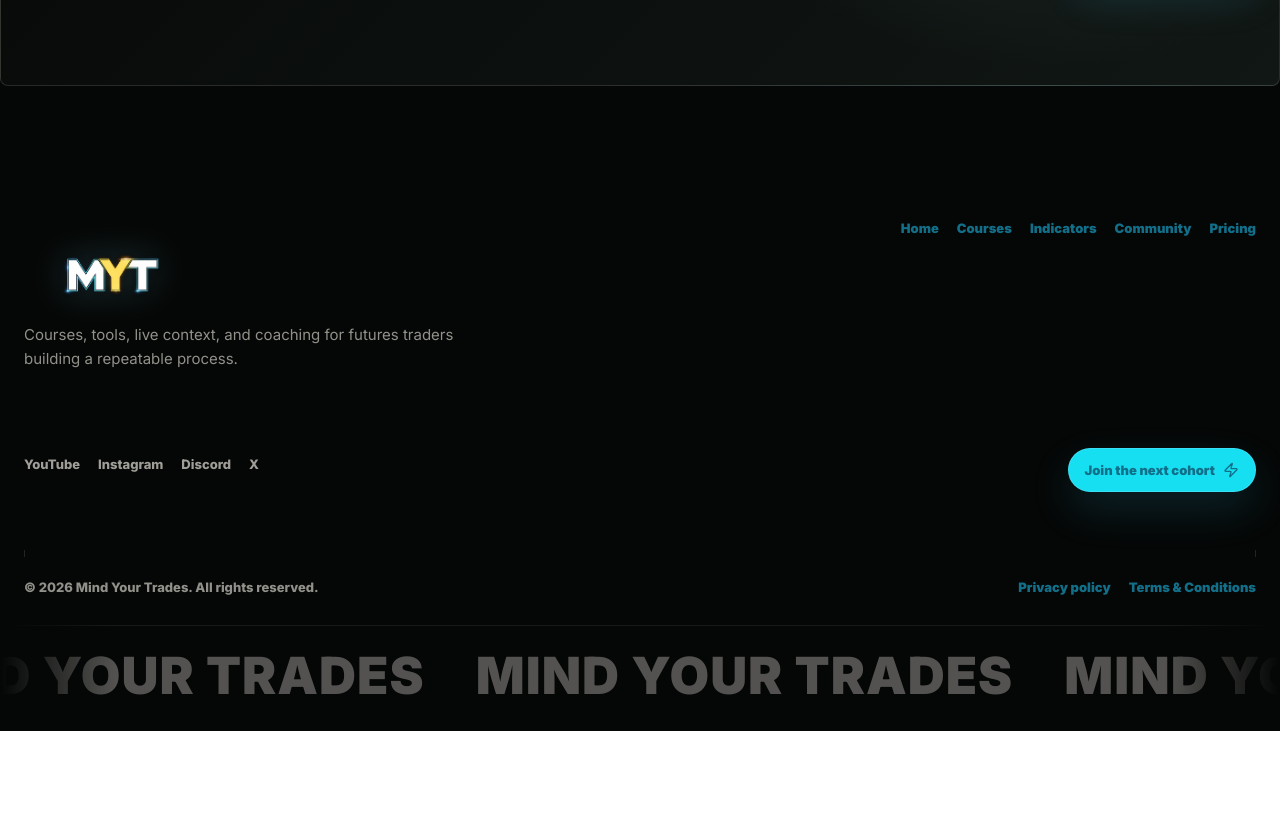
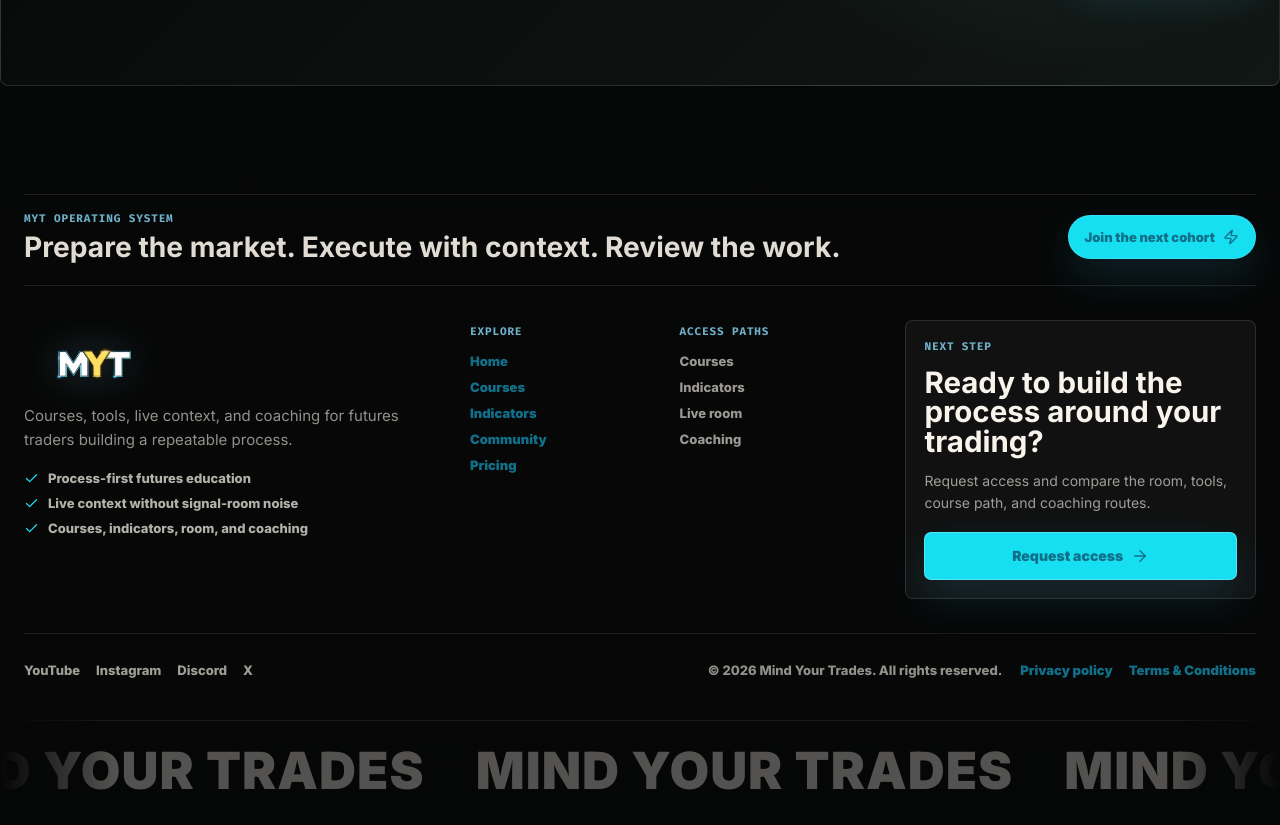
Before and after one commit to CodoWIzard/xentro-trading-template-clone, a Next.js app: page / in a window 1280 px wide. Shown: the part 5300-6125 px from the top of the page. Before the commit the page ends 6031 px from the top, so only its background shows below. Built offline with nearby package versions, Linux system fonts and the light colour scheme.

Commit message:
Redesign footer layout

```diff
--- a/app/[[...path]]/page.tsx
+++ b/app/[[...path]]/page.tsx
@@ -168,6 +168,12 @@
 ];
 
 const footerSocial = ["YouTube", "Instagram", "Discord", "X"];
+
+const footerHighlights = [
+  "Process-first futures education",
+  "Live context without signal-room noise",
+  "Courses, indicators, room, and coaching"
+];
 
 const learningDetails = {
   indicators: {
@@ -665,7 +671,18 @@
       <div className="myt-footer-container">
         <div className="footer_inner">
           <div className="footer_body">
-            <div className="footer_top">
+            <div className="footer_summary">
+              <div>
+                <span>MYT operating system</span>
+                <strong>Prepare the market. Execute with context. Review the work.</strong>
+              </div>
+              <Link className="footer_cta" href="/pricing">
+                Join the next cohort
+                <Zap size={16} aria-hidden />
+              </Link>
+            </div>
+
+            <div className="footer_grid">
               <div className="footer_main">
                 <Link aria-label="Mind Your Trades home" className="footer_logo-link" href="/">
                   <Image src="/brand/myt-logo.png" alt="MYT" width={360} height={151} />
@@ -674,9 +691,18 @@
                   Courses, tools, live context, and coaching for futures traders building a
                   repeatable process.
                 </p>
+                <ul className="footer_highlights" aria-label="Mind Your Trades footer highlights">
+                  {footerHighlights.map((item) => (
+                    <li key={item}>
+                      <Check size={15} aria-hidden />
+                      {item}
+                    </li>
+                  ))}
+                </ul>
               </div>
 
-              <nav aria-label="Footer navigation" className="footer_nav">
+              <nav aria-label="Footer navigation" className="footer_nav footer_column">
+                <span>Explore</span>
                 <ul className="footer_nav_list">
                   {footerNav.map((item) => (
                     <li className="footer_nav_item" key={item.href}>
@@ -687,6 +713,26 @@
                   ))}
                 </ul>
               </nav>
+
+              <div className="footer_column">
+                <span>Access paths</span>
+                <div className="footer_access_list">
+                  <Link href="/learning/courses">Courses</Link>
+                  <Link href="/learning/indicators">Indicators</Link>
+                  <Link href="/community">Live room</Link>
+                  <Link href="/learning/coaching">Coaching</Link>
+                </div>
+              </div>
+
+              <aside className="footer_panel" aria-label="Request MYT access">
+                <span>Next step</span>
+                <h2>Ready to build the process around your trading?</h2>
+                <p>Request access and compare the room, tools, course path, and coaching routes.</p>
+                <Link className="myt-button myt-button-primary" href="/pricing">
+                  Request access
+                  <ArrowRight size={18} aria-hidden />
+                </Link>
+              </aside>
             </div>
 
             <div className="footer_bottom">
@@ -700,19 +746,7 @@
                 </ul>
               </nav>
 
-              <Link className="footer_cta" href="/pricing">
-                Join the next cohort
-                <Zap size={16} aria-hidden />
-              </Link>
-            </div>
-          </div>
-        </div>
-      </div>
-
-      <FooterSectionBorder />
-
-      <div className="myt-footer-container">
-        <div className="footer_legal_wrap">
+              <div className="footer_legal_cluster">
                 <div className="footer_legal_text">© 2026 Mind Your Trades. All rights reserved.</div>
                 <nav aria-label="Legal navigation" className="footer_nav">
                   <ul className="footer_nav_list">
@@ -730,6 +764,9 @@
                 </nav>
               </div>
             </div>
+          </div>
+        </div>
+      </div>
 
       <div className="footer_marquee_wrap" aria-hidden>
         <div className="footer_marquee_inner">
@@ -743,17 +780,3 @@
     </footer>
   );
 }
-
-function FooterSectionBorder() {
-  return (
-    <div className="section-border_wrap footer_section-border" aria-hidden>
-      <div className="section-border_bg" />
-      <div className="section-border_container">
-        <div className="section-border_inner">
-          <div className="section-border_square" />
-          <div className="section-border_square is-right" />
-        </div>
-      </div>
-    </div>
-  );
-}
--- a/app/globals.css
+++ b/app/globals.css
@@ -3200,7 +3200,8 @@
   padding: 0;
   overflow: hidden;
   color: #f8f4eb;
-  background: #050706;
+  background:
+    linear-gradient(180deg, #050706 0%, #070707 52%, #050706 100%);
 }
 
 .footer_component .footer_pattern {
@@ -3253,27 +3254,62 @@
 }
 
 .footer_inner {
-  padding: clamp(42px, 7vw, 92px) 0 clamp(30px, 5vw, 58px);
+  padding: clamp(34px, 5vw, 64px) 0 clamp(22px, 3vw, 34px);
 }
 
 .footer_body {
   display: grid;
-  gap: clamp(38px, 6vw, 84px);
-}
-
-.footer_top,
-.footer_bottom,
-.footer_legal_wrap {
+  gap: clamp(22px, 3vw, 34px);
+}
+
+.footer_summary,
+.footer_bottom {
   display: flex;
   justify-content: space-between;
-  gap: 32px;
-  align-items: flex-start;
+  gap: 24px;
+  align-items: center;
+}
+
+.footer_summary {
+  padding: 16px 0 22px;
+  border-top: 1px solid rgba(248, 244, 235, 0.1);
+  border-bottom: 1px solid rgba(248, 244, 235, 0.1);
+}
+
+.footer_summary > div {
+  display: grid;
+  gap: 6px;
+}
+
+.footer_summary span,
+.footer_column > span,
+.footer_panel > span {
+  color: rgba(141, 223, 255, 0.78);
+  font-family: "Fira Code", monospace;
+  font-size: 11px;
+  font-weight: 900;
+  letter-spacing: 0.08em;
+  text-transform: uppercase;
+}
+
+.footer_summary strong {
+  color: rgba(248, 244, 235, 0.9);
+  font-size: clamp(20px, 2.2vw, 30px);
+  line-height: 1.08;
+}
+
+.footer_grid {
+  display: grid;
+  grid-template-columns: minmax(260px, 1fr) minmax(140px, 0.42fr) minmax(150px, 0.46fr) minmax(280px, 0.86fr);
+  gap: clamp(20px, 3vw, 42px);
+  align-items: stretch;
 }
 
 .footer_main {
   display: grid;
-  gap: 18px;
-  max-width: 440px;
+  align-content: start;
+  gap: 16px;
+  max-width: 500px;
 }
 
 .footer_logo-link {
@@ -3282,7 +3318,7 @@
 }
 
 .footer_logo-link img {
-  width: 148px;
+  width: 118px;
   height: auto;
   filter: drop-shadow(0 0 18px rgba(141, 223, 255, 0.2));
 }
@@ -3294,15 +3330,49 @@
   line-height: 1.62;
 }
 
+.footer_highlights {
+  display: grid;
+  gap: 9px;
+  margin: 2px 0 0;
+  padding: 0;
+  list-style: none;
+}
+
+.footer_highlights li {
+  display: flex;
+  gap: 9px;
+  align-items: center;
+  color: rgba(248, 244, 235, 0.72);
+  font-size: 13px;
+  font-weight: 800;
+}
+
+.footer_highlights svg {
+  flex: 0 0 auto;
+  color: #16dff1;
+}
+
+.footer_column {
+  display: grid;
+  align-content: start;
+  gap: 14px;
+  padding-top: 4px;
+}
+
 .footer_nav_list,
 .footer_social_list {
   display: flex;
   flex-wrap: wrap;
-  justify-content: flex-end;
-  gap: 10px 18px;
+  justify-content: flex-start;
+  gap: 10px 16px;
   margin: 0;
   padding: 0;
   list-style: none;
+}
+
+.footer_column .footer_nav_list {
+  display: grid;
+  gap: 10px;
 }
 
 .footer_nav_link,
@@ -3322,6 +3392,53 @@
   display: inline-flex;
   padding: 8px 0;
   color: rgba(248, 244, 235, 0.64);
+}
+
+.footer_access_list {
+  display: grid;
+  gap: 10px;
+}
+
+.footer_access_list a {
+  width: max-content;
+  color: rgba(248, 244, 235, 0.62);
+  font-size: 13px;
+  font-weight: 800;
+  text-decoration: none;
+}
+
+.footer_access_list a:hover {
+  color: #8ddfff;
+}
+
+.footer_panel {
+  display: grid;
+  align-content: start;
+  gap: 14px;
+  padding: 18px;
+  border: 1px solid rgba(248, 244, 235, 0.12);
+  border-radius: 8px;
+  background: rgba(248, 244, 235, 0.045);
+}
+
+.footer_panel h2 {
+  margin: 0;
+  color: #f8f4eb;
+  font-size: clamp(22px, 2.3vw, 34px);
+  line-height: 1;
+}
+
+.footer_panel p {
+  margin: 0;
+  color: rgba(248, 244, 235, 0.62);
+  font-size: 14px;
+  line-height: 1.56;
+}
+
+.footer_panel .myt-button {
+  width: 100%;
+  min-height: 46px;
+  margin-top: 4px;
 }
 
 .footer_cta {
@@ -3339,8 +3456,16 @@
   box-shadow: 0 18px 42px rgba(52, 173, 218, 0.16);
 }
 
-.footer_legal_wrap {
-  padding: 22px 0 30px;
+.footer_bottom {
+  padding-top: 20px;
+  border-top: 1px solid rgba(248, 244, 235, 0.09);
+}
+
+.footer_legal_cluster {
+  display: flex;
+  flex-wrap: wrap;
+  justify-content: flex-end;
+  gap: 10px 18px;
   align-items: center;
 }
 
@@ -3398,11 +3523,18 @@
     margin: 0 auto;
   }
 
-  .footer_top,
-  .footer_bottom,
-  .footer_legal_wrap {
+  .footer_summary,
+  .footer_bottom {
     display: grid;
     justify-content: stretch;
+  }
+
+  .footer_grid {
+    grid-template-columns: minmax(0, 1fr) minmax(260px, 0.85fr);
+  }
+
+  .footer_legal_cluster {
+    justify-content: flex-start;
   }
 
   .footer_nav_list,
@@ -3591,6 +3723,24 @@
     padding: 38px 0 28px;
   }
 
+  .footer_summary {
+    gap: 16px;
+  }
+
+  .footer_summary .footer_cta {
+    width: 100%;
+    justify-content: center;
+  }
+
+  .footer_grid {
+    grid-template-columns: 1fr;
+    gap: 24px;
+  }
+
+  .footer_panel {
+    padding: 16px;
+  }
+
   .footer_logo-link img {
     width: 126px;
   }
```
Lines whose indentation alone changed are shown as unchanged.
